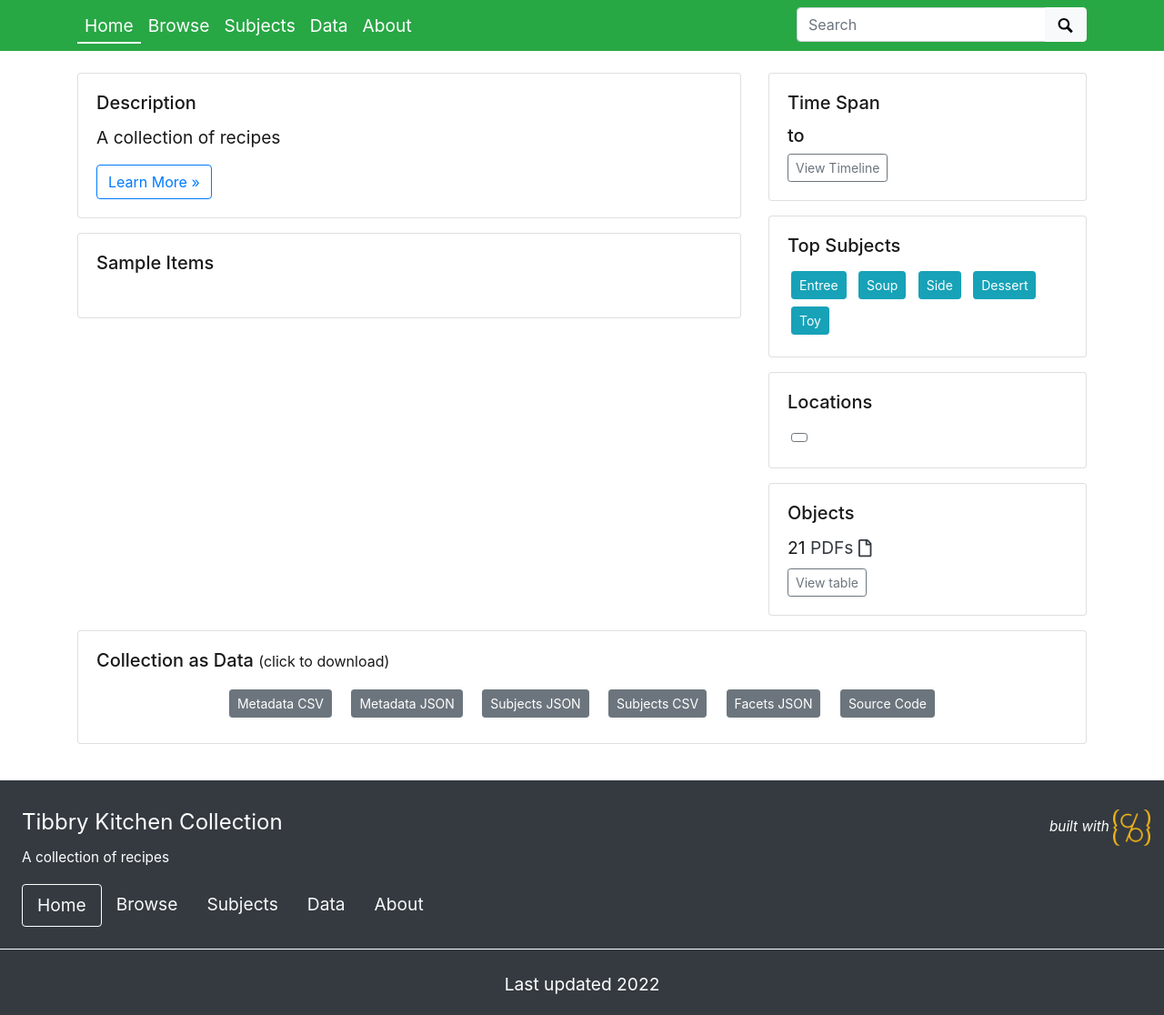
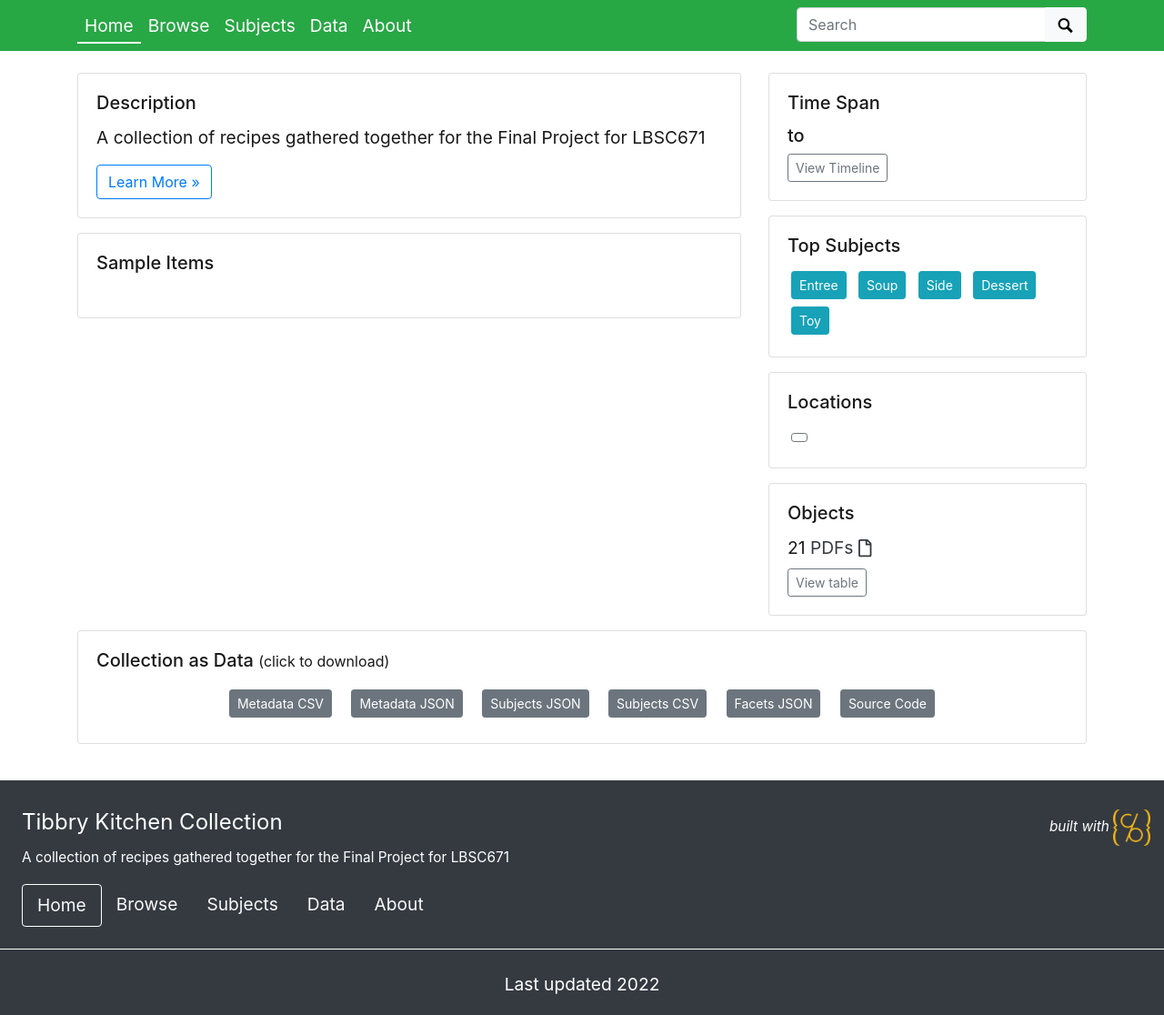
Before and after one commit to gbrei/tibbrykitchencollection, a Jekyll site: the page built from index.md, in a window 1280 px wide. Shown: the part 343-1459 px from the top of the page at 91% size. Built offline with Jekyll 4.4.1, drawn with Linux system fonts in a browser that asks for light colours.

Commit message:
update home page description

```diff
--- a/_config.yml
+++ b/_config.yml
@@ -25,7 +25,7 @@ title: Tibbry Kitchen Collection
 tagline: Beloved and Ever-Changing Recipes
 # description appears in meta tags and other locations
 # this description might appear in search result lists, keep around 160 characters max
-description: "A collection of recipes"
+description: "A collection of recipes gathered together for the Final Project for LBSC671"
 # creator of the digital collection, to appear in meta tags; we typically use our GitHub usernames but feel free to just use your name
 author: gbrei
 
```
